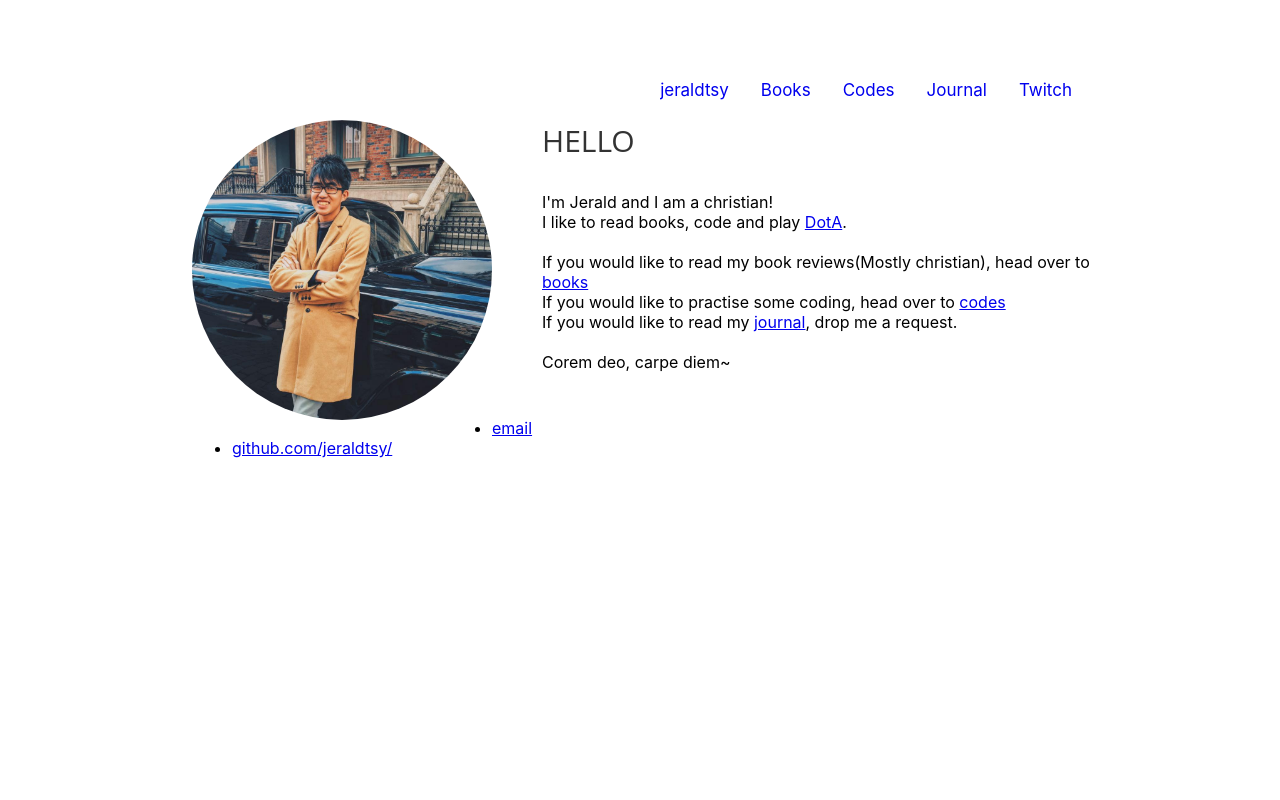
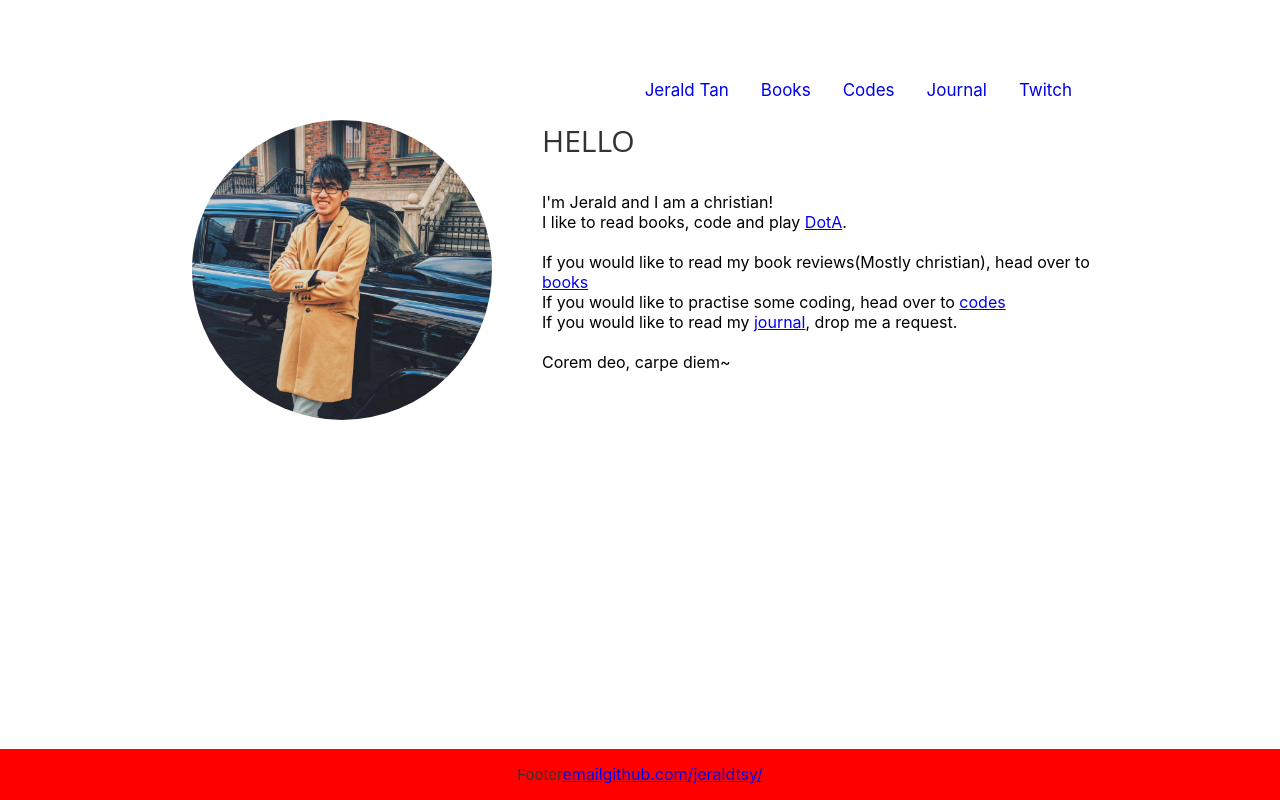
Before and after one commit to jeraldtsy/jeraldtsy, a React (Create React App) app: page / in a window 1280 px wide. Built offline with nearby package versions, Linux system fonts and the light colour scheme.

Commit message:
Added a footer with background colour

```diff
--- a/src/App.css
+++ b/src/App.css
@@ -61,3 +61,13 @@ p {
     font-size: 20px;
     word-spacing: 100px;
 }
+
+.footer {
+    position: fixed;
+    left: 0;
+    bottom: 0;
+    width: 100%;
+    background-color: red;
+    color: white;
+    text-align: center;
+}
--- a/src/App.js
+++ b/src/App.js
@@ -4,14 +4,20 @@ import './App.css';
 import dp from './img/DisplayPicture.jpg';
 
 function App() {
+    const twitchPage = "https://www.twitch.tv/sheng94";
+    const journalPage = "https://www.google.com";
+    const booksPage = "https://www.google.com";
+    const codePage = "https://www.google.com";
+    const githubPage = "https://jeraldtsy.github.io/web/";
+
   return (
     <div>
         <div class="topnav">
-             <a href = "https://www.twitch.tv/sheng94">Twitch</a>
-             <a href = "https://www.google.com">Journal</a>
-             <a href = "https://www.google.com">Codes</a>
-             <a href = "https://www.google.com">Books</a>
-             <a href = "https://jeraldtsy.github.io/web/">jeraldtsy</a>
+             <a href = {twitchPage}>Twitch</a>
+             <a href = {journalPage}>Journal</a>
+             <a href = {codePage}>Codes</a>
+             <a href = {booksPage}>Books</a>
+             <a href = {githubPage}>Jerald Tan</a>
         </div>
         <div class = ".displayPicture">
             <img src = {dp} alt = "dp" className = "displayPicture" />
@@ -29,12 +35,12 @@ function App() {
                     </div>
             </div>
         </div>
-        <footer>
-    		<ul>
-        		<li><a href="mailto:jeraldtsy@gmail.com">email</a></li>
-        		<li><a href="https://github.com/jeraldtsy/">github.com/jeraldtsy/</a></li>
-			</ul>
-		</footer>
+        <div class = "footer">
+            <p>Footer</p>
+            <a href="mailto:jeraldtsy@gmail.com">email</a>
+        	<a href="https://github.com/jeraldtsy/">github.com/jeraldtsy/</a>
+
+        </div>
     </div>
   );
 }
```
